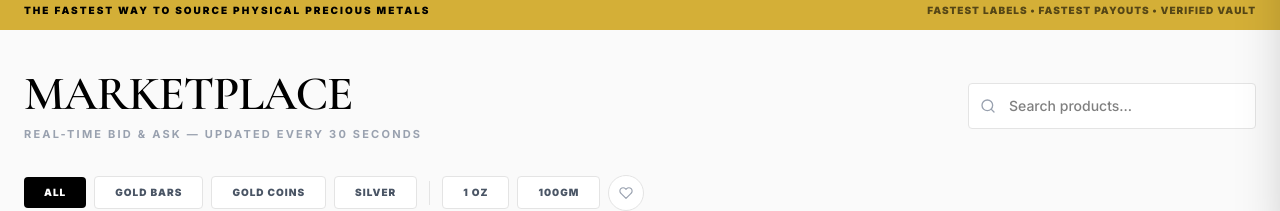
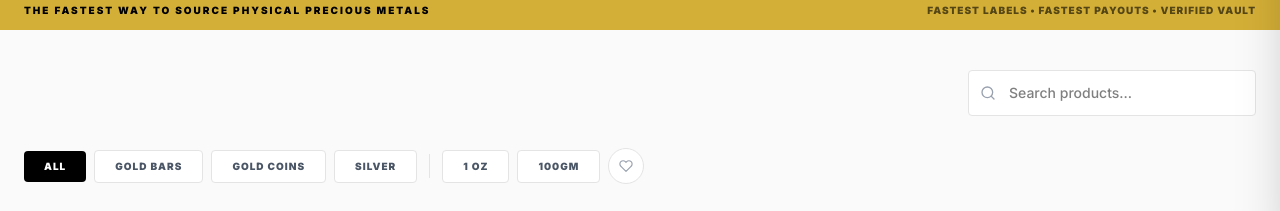
Before and after one commit to zendirectftw/Luxey, a Next.js app: page / in a window 1280 px wide. Shown: the part 562-773 px from the top of the page. Built offline with nearby package versions, Linux system fonts and the light colour scheme.

Commit message:
Remove marketplace heading from homepage

```diff
--- a/src/app/(public)/page.tsx
+++ b/src/app/(public)/page.tsx
@@ -138,14 +138,7 @@ export default function HomePage() {
             <section className="max-w-7xl mx-auto w-full py-10 px-6">
                 {/* Header + Search */}
                 <div className="flex flex-col md:flex-row justify-between items-start md:items-center gap-4 mb-8">
-                    <div>
-                        <h2 className="font-serif text-4xl md:text-5xl text-black tracking-tight uppercase leading-none mb-2">
-                            Marketplace
-                        </h2>
-                        <p className="text-[11px] font-bold uppercase tracking-[0.2em] text-gray-400">
-                            Real-time Bid & Ask — Updated Every 30 Seconds
-                        </p>
-                    </div>
+                    <div />
 
                     {/* Search */}
                     <div className="relative w-full md:w-72">
```
Lines whose indentation alone changed are shown as unchanged.
